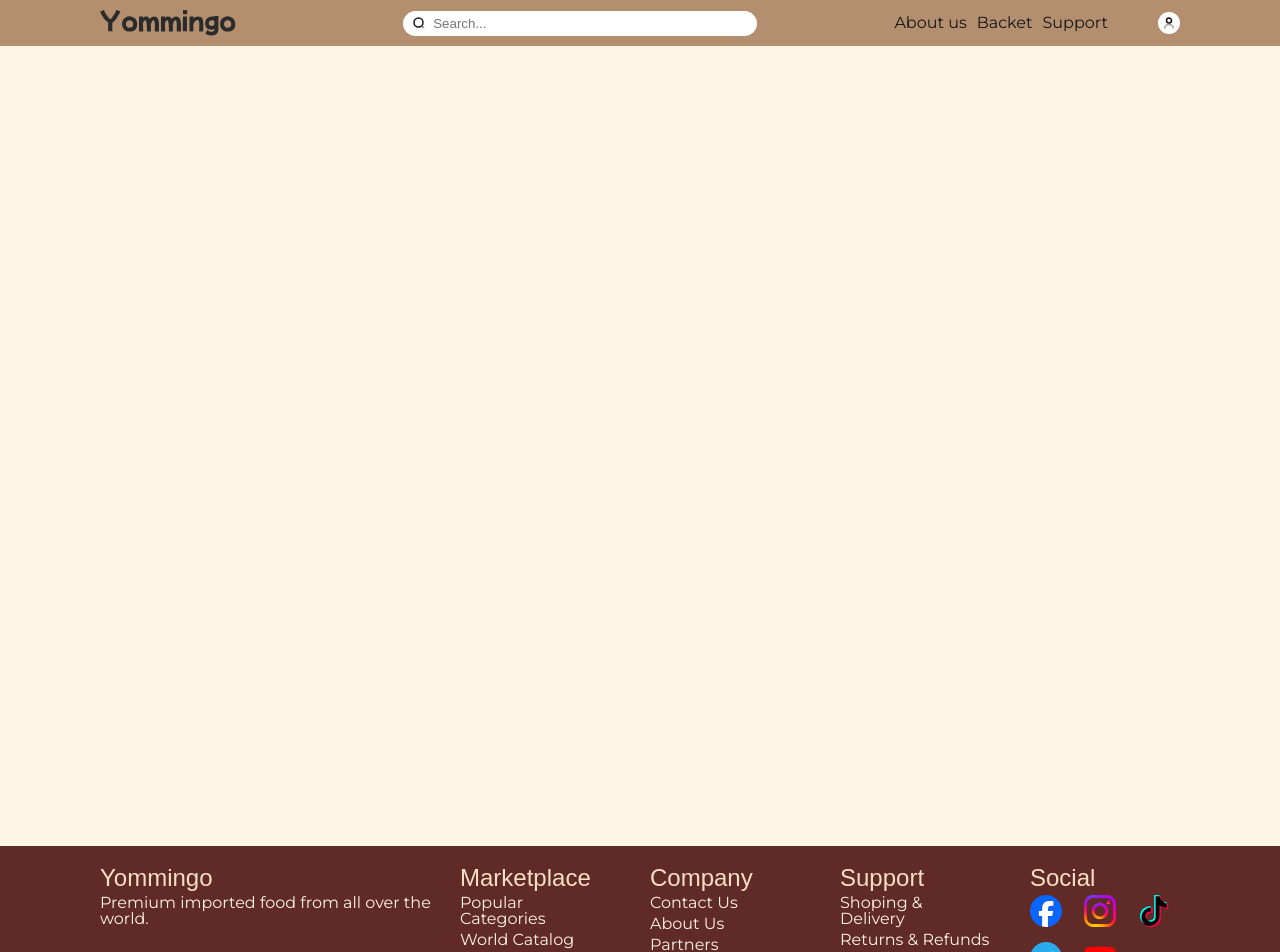
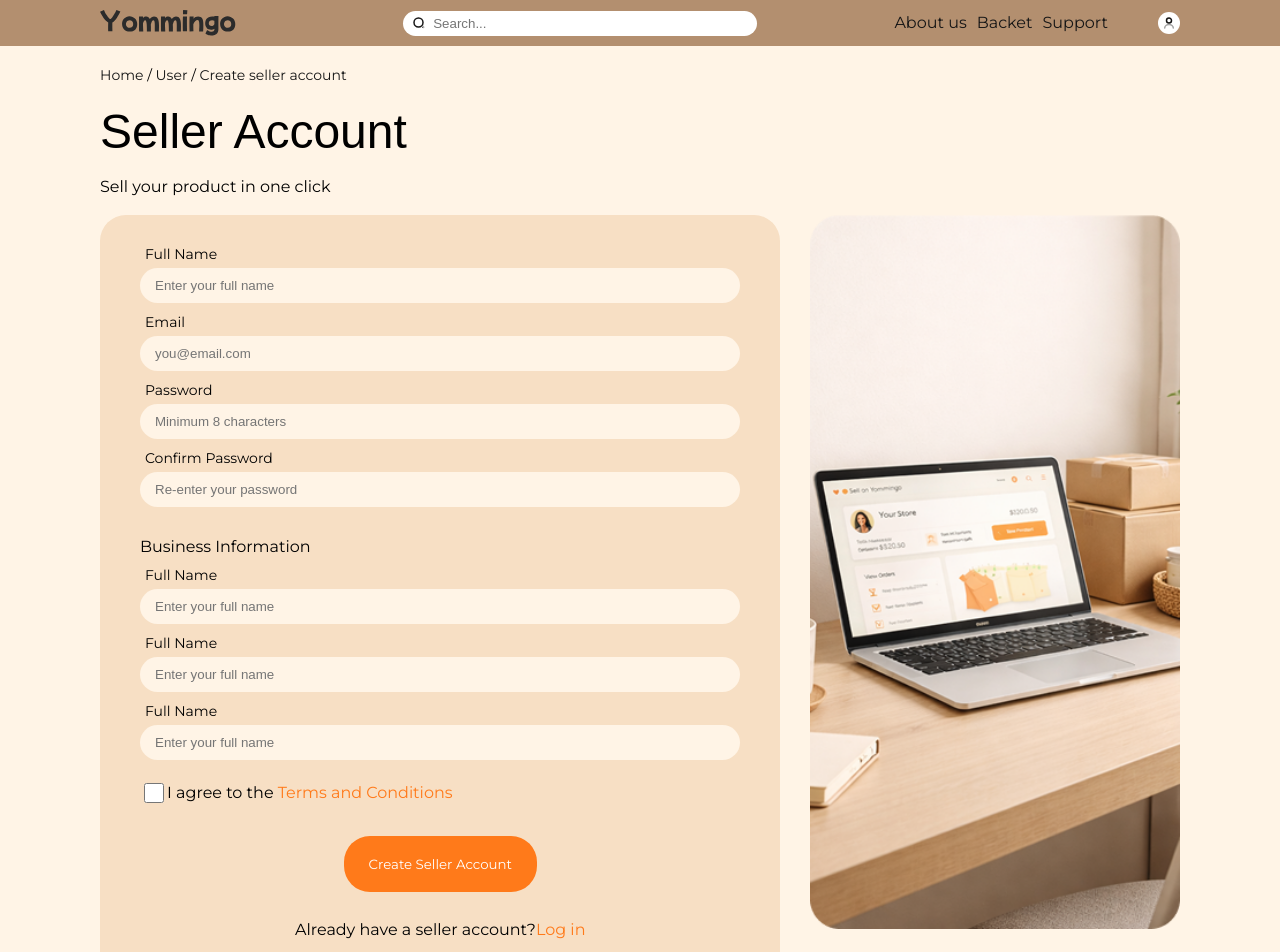
Before and after one commit to Va-Tsu/amazon-dip, a React (Vite) app in the folder frontend/: page /user/regsellacc in a window 1280 px wide. Shown: the top 952 px of the page. Built offline with nearby package versions, Linux system fonts and the light colour scheme; a web font is replaced by a local one.

Commit message:
done with seller reg

```diff
--- a/frontend/src/pages/Auth/RegisterSellerAccount/RegisterSellerAccount.tsx
+++ b/frontend/src/pages/Auth/RegisterSellerAccount/RegisterSellerAccount.tsx
@@ -1,14 +1,89 @@
+import { Link } from "react-router-dom";
 import { Footer } from "../../../assets/Footer";
 import { Header } from "../../../assets/Header";
 
-export function RegisterSellerAccount () {
+export function RegisterSellerAccount() {
   return (
     <section className="sellreg">
       <Header/>
-        <section className="sellreg__content">
+      <section className="sellreg__content">
+        <p className="sellreg__breadcrumb">
+          <Link className="sellreg__breadcrumb__link" to={'/'}>Home</Link> / <Link className="sellreg__breadcrumb__link" to={'/user'}>User</Link> / <Link className="sellreg__breadcrumb__link" to={'/regsellacc'}>Create seller account</Link>
+        </p>
 
+        <h1 className="sellreg__title">Seller Account</h1>
+        <p className="sellreg__subtitle">Sell your product in one click</p>
+
+        <section className="sellreg__block">
+          <form className="sellreg__form">
+
+            <div className="sellreg__form__userinfo">
+              <div className="sellreg__field">
+                <h3 className="sellreg__field__label">Full Name</h3>
+                <input className="sellreg__field__input" type="text" placeholder="Enter your full name" />
+              </div>
+              <div className="sellreg__field">
+                <h3 className="sellreg__field__label">Email</h3>
+                <input className="sellreg__field__input" type="email" placeholder="you@email.com" />
+              </div>
+              <div className="sellreg__field">
+                <h3 className="sellreg__field__label">Password</h3>
+                <input className="sellreg__field__input" type="text" placeholder="Minimum 8 characters" />
+              </div>
+              <div className="sellreg__field">
+                <h3 className="sellreg__field__label">Confirm Password</h3>
+                <input className="sellreg__field__input" type="text" placeholder="Re-enter your password" />
+              </div>
+            </div>
+
+            <div className="sellreg__form__business">
+              <h2 className="sellreg__form__business__title">Business Information</h2>
+              <div className="sellreg__field">
+                <h3 className="sellreg__field__label">Full Name</h3>
+                <input className="sellreg__field__input" type="text" placeholder="Enter your full name" />
+              </div>
+              <div className="sellreg__field">
+                <h3 className="sellreg__field__label">Full Name</h3>
+                <input className="sellreg__field__input" type="text" placeholder="Enter your full name" />
+              </div>
+              <div className="sellreg__field">
+                <h3 className="sellreg__field__label">Full Name</h3>
+                <input className="sellreg__field__input" type="text" placeholder="Enter your full name" />
+              </div>
+              <div className="sellreg__field__checkbox">
+                <input
+                  type="checkbox"
+                  id="terms"
+                  className="sellreg__field__checkbox__input"
+                />
+                <label htmlFor="terms" className="sellreg__field__checkbox__label">
+                  I agree to the <Link to="/terms" className="sellreg__field__checkbox__link">Terms and Conditions</Link>
+                </label>
+              </div>
+            </div>
+            <div className="sellreg__form__submit">
+              <button className="sellreg__form__submit__button">Create Seller Account</button>
+            </div>
+
+            <p className="sellreg__form__login">
+              Already have a seller account? <Link className="sellreg__form__login__link" to={'./'}>Log in</Link>
+            </p>
+
+          </form>
+
+          <div className="sellreg__info">
+            <img className="sellreg__info__img" src="/imgs/img/auth/sellerAcc/img.png" alt="" />
+            <div className="sellreg__info__card">
+              <img className="sellreg__info__card__img" src="/imgs/icons/auth/sellerAcc/lightning.svg" alt="" />
+              <div className="sellreg__info__card__block">
+                <h1 className="sellreg__info__card__title">Start Selling today</h1>
+                <p className="sellreg__info__card__subtitle">Join thousands of sellers on Yommingo and reach customers worldwide.</p>
+              </div>
+            </div>
+          </div>
         </section>
+      </section>
       <Footer/>
     </section>
   );
-};
+}
--- a/frontend/src/styles/pages/auth/regSellerAccount.scss
+++ b/frontend/src/styles/pages/auth/regSellerAccount.scss
@@ -4,8 +4,168 @@
 //#endregion
 
 .sellreg {
+  font-family: $font-main;
 
   &__content {
-    min-height: 100vh;
+    @include container;
+  }
+
+  &__breadcrumb {
+    margin-top: 20px;
+    @include text (14px);
+    &__link {
+      @include text (14px);
+      text-decoration: none;
+      color: #161616;
+    }
+  }
+
+  &__title {
+    margin-top: 20px;
+    font-family: $font-logo;
+    @include text(32px);
+
+    @include tablet () {
+      @include text(48px);
+    }
+  }
+  &__subtitle {
+    margin-top: 20px;
+  }
+
+  &__block {
+    margin-top: 20px;
+    display: flex;
+    flex-direction: column;
+    margin-bottom: 50px;
+
+    @include tablet () {
+      flex-direction: row;
+      justify-content: space-between;
+      gap: 30px;
+    }
+  }
+
+  &__form {
+    background-color: #F7DFC4;
+    padding: 20px 20px;
+    @include tablet () {
+      padding: 20px 40px;
+      width: 65%;
+    }
+    border-radius: 26px;
+    //&__userinfo {}
+
+    &__business {
+      margin-top: 30px;
+      &__title {
+        @include text(16px);
+      }
+    }
+
+    &__submit {
+      margin-top: 30px;
+      display: flex;
+      justify-content: center;
+
+      &__button {
+        border: none;
+        padding: 20px 25px;
+        background-color: #FF7A1A;
+        color: #fff;
+        border-radius: 26px;
+        font-family: $font-main;
+      }
+    }
+
+    &__login {
+      margin-top: 30px;
+      display: flex;
+      justify-content: center;
+      &__link {
+        color: #FF7A1A;
+        text-decoration: none;
+      }
+    }
+  }
+
+  &__field {
+    margin-top: 10px;
+    &__label {
+      margin-bottom: 5px;
+      padding-left: 5px;
+      @include text(14px);
+    }
+    &__input {
+      background-color: #FFF4E6;
+      border-radius: 26px;
+      border: none;
+      padding: 10px 15px;
+      width: 100%;
+      box-sizing: border-box;
+    }
+    &__checkbox {
+      display: flex;
+      align-items: center;
+      margin-top: 20px;
+
+      &__input {
+        width: 20px;
+        height: 20px;
+        accent-color: #FF7A1A;
+        cursor: pointer;
+      }
+
+      &__label {
+        font-size: 16px;
+        cursor: pointer;
+      }
+
+      &__link {
+        color: #FF7A1A;
+        text-decoration: none;
+      }
+    }
+  }
+
+  &__info {
+    margin-top: 30px;
+    @include tablet () {
+      margin-top: 0;
+      width: 40%;
+      display: flex;
+      flex-direction: column;
+      justify-content: space-between;
+      gap: 32px;
+    }
+    &__img {
+      width: 100%;
+    }
+
+    &__card {
+      margin-top: 30px;
+      background-color: #F7DFC4;
+      padding: 15px 25px;
+      margin-bottom: 30px;
+      border-radius: 26px;
+      display: flex;
+      align-items: center;
+
+      @include tablet () {
+        margin-bottom: 0;
+        margin-top: 0;
+      }
+      gap: 16px;
+      &__img {
+        width: 32px;
+        height: 32px;
+      }
+      //&__block {}
+      &__title {
+        @include text(20px);
+        margin-bottom: 5px;
+      }
+      //&__subtitle {}
+    }
   }
 }
```
Also changed, not shown: frontend/public/imgs/icons/auth/sellerAcc/lightning.svg (added), frontend/public/imgs/img/auth/sellerAcc/img.png (added).
